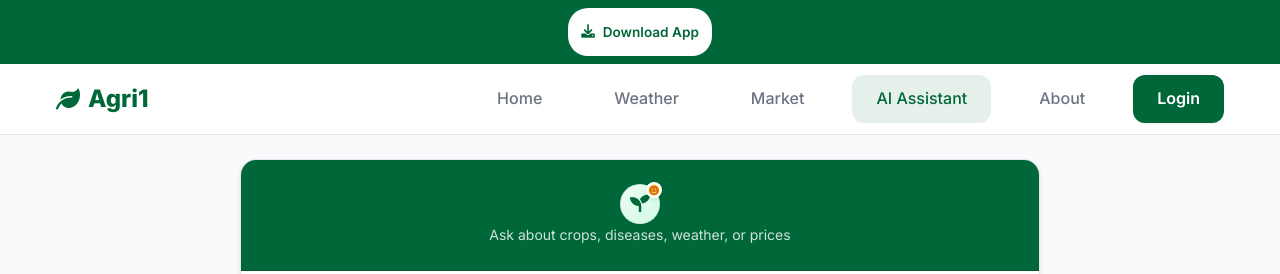
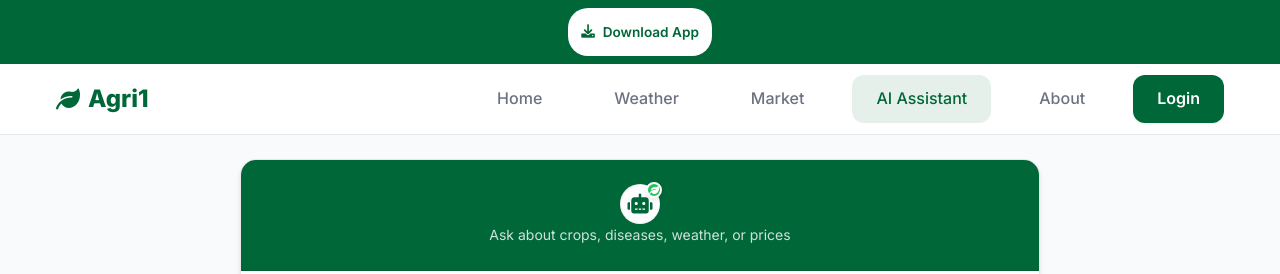
Before and after one commit to satyamhq/ai-powered-personal-farming-assistant, a plain HTML site: page assistant.html in a window 1280 px wide. Shown: the top 274 px of the page. Drawn offline with Linux system fonts and the light colour scheme.

Commit message:
create ai-powered-personal-farming-assistant

```diff
--- a/assistant.html
+++ b/assistant.html
@@ -65,11 +65,11 @@
                 <div class="chat-header">
                     <h1>
                         <div class="ai-logo-container"
-                            style="width: 40px; height: 40px; margin-right: 0; display: inline-flex;">
-                            <i class="fas fa-seedling ai-logo-icon" style="font-size: 20px;"></i>
+                            style="width: 40px; height: 40px; margin-right: 0; display: inline-flex; background: #fff;">
+                            <i class="fas fa-robot ai-logo-icon" style="font-size: 20px; color: var(--primary);"></i>
                             <div class="ai-logo-leaf"
-                                style="width: 16px; height: 16px; font-size: 10px; top: -2px; right: -2px; border: 2px solid white;">
-                                <i class="fas fa-smile"></i>
+                                style="width: 16px; height: 16px; font-size: 10px; top: -2px; right: -2px; border: 2px solid white; background: var(--secondary); color: white;">
+                                <i class="fas fa-leaf"></i>
                             </div>
                         </div>
                     </h1>
```
